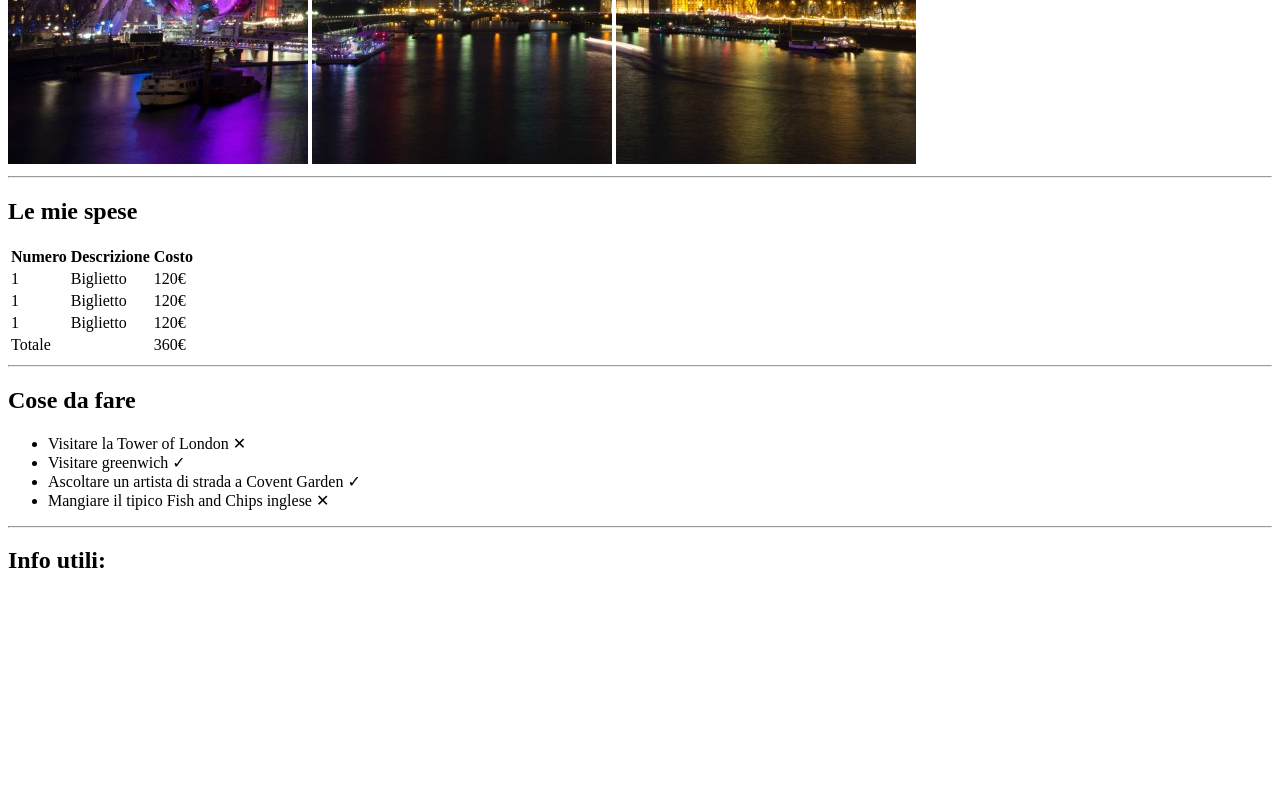
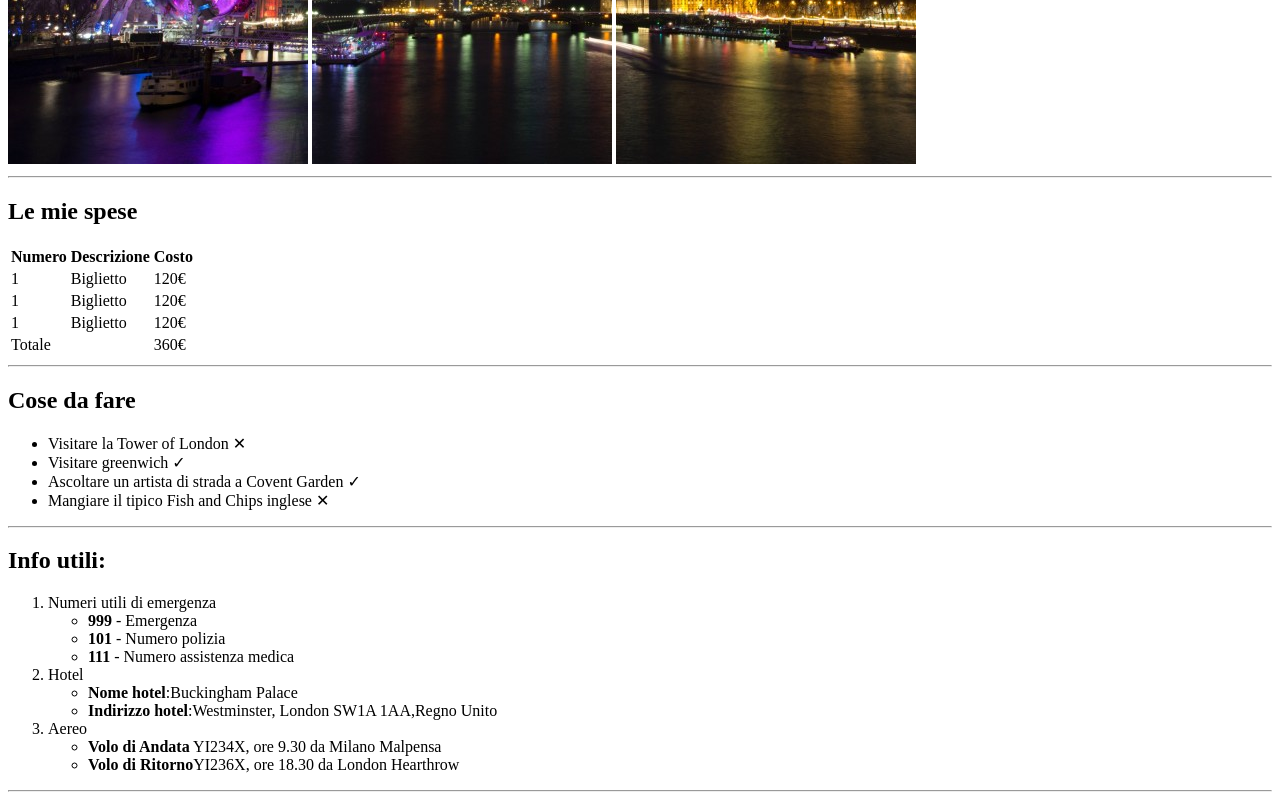
Before and after one commit to PaoloVisone/html-london-trip, a plain HTML site: page index.html in a window 1280 px wide. Shown: the part 516-1316 px from the top of the page. Before the commit the page ends 1110 px from the top, so only its background shows below. Drawn offline with Linux system fonts and the light colour scheme.

Commit message:
ADD LISTA INFO UTILI

```diff
--- a/index.html
+++ b/index.html
@@ -83,6 +83,27 @@
 
         <h2>Info utili:</h2>
 
+        <ol>
+            <li>Numeri utili di emergenza</li>
+            <ul>
+                <li><strong>999</strong> - Emergenza</li>
+                <li><strong>101</strong> - Numero polizia</li>
+                <li><strong>111</strong> - Numero assistenza medica</li>
+            </ul>
+            <li>Hotel</li>
+            <ul>
+                <li><strong>Nome hotel</strong>:Buckingham Palace</li>
+                <li><strong>Indirizzo hotel</strong>:Westminster, London SW1A 1AA,Regno Unito</li>
+            </ul>
+            <li>Aereo</li>
+            <ul>
+                <li><strong>Volo di Andata</strong> YI234X, ore 9.30 da Milano Malpensa</li>
+                <li><strong>Volo di Ritorno</strong>YI236X, ore 18.30 da London Hearthrow</li>
+            </ul>
+        </ol>
+
+        <hr>
+
 
 
     </main>
```
